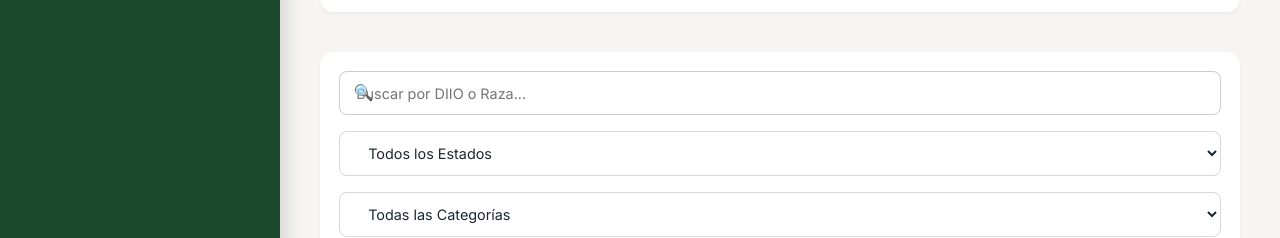
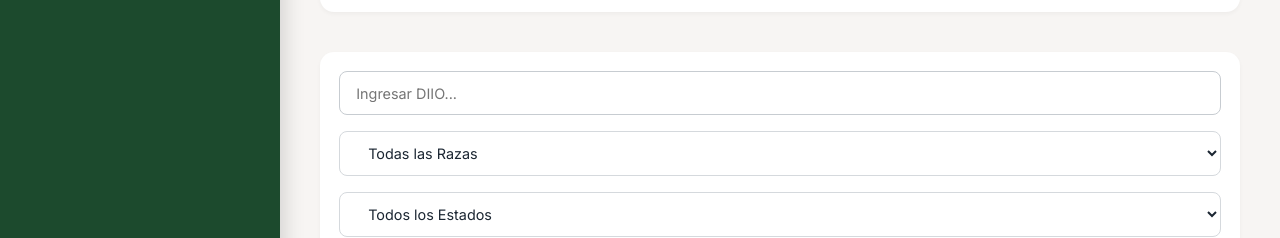
Before and after one commit to DiegoJoaquin/saasvacas, a Next.js app: page /inventario in a window 1280 px wide. Shown: the part 663-901 px from the top of the page. Built offline with nearby package versions, Linux system fonts and the light colour scheme.

Commit message:
Split DIIO text search and Breed dropdown, remove search magnifying glass icon

```diff
--- a/app/inventario/page.js
+++ b/app/inventario/page.js
@@ -12,6 +12,7 @@ export default function InventarioPage() {
     const [searchVal, setSearchVal] = useState('');
     const [filterEstado, setFilterEstado] = useState('Todos');
     const [filterCategoria, setFilterCategoria] = useState('Todos');
+    const [filterRaza, setFilterRaza] = useState('Todos');
 
     // Estado para el drawer de detalles
     const [selectedAnimal, setSelectedAnimal] = useState(null);
@@ -24,18 +25,25 @@ export default function InventarioPage() {
 
     const todayStr = useMemo(() => new Date().toISOString().split('T')[0], []);
 
+    // Extraer razas únicas existentes en el rebaño de forma dinámica
+    const uniqueRazas = useMemo(() => {
+        if (!farmData || !farmData.animales) return [];
+        const razas = farmData.animales.map(a => a.raza).filter(Boolean);
+        return ['Todos', ...Array.from(new Set(razas))].sort();
+    }, [farmData]);
+
     // Filtrar animales
     const animalesFiltrados = useMemo(() => {
         if (!farmData || !farmData.animales) return [];
 
         return farmData.animales.filter(a => {
-            const matchSearch = a.diio.toLowerCase().includes(searchVal.toLowerCase()) ||
-                                a.raza.toLowerCase().includes(searchVal.toLowerCase());
+            const matchSearch = a.diio.toLowerCase().includes(searchVal.toLowerCase());
+            const matchRaza = filterRaza === 'Todos' || a.raza === filterRaza;
             const matchEstado = filterEstado === 'Todos' || a.estado === filterEstado;
             const matchCategoria = filterCategoria === 'Todos' || a.categoria === filterCategoria;
-            return matchSearch && matchEstado && matchCategoria;
+            return matchSearch && matchRaza && matchEstado && matchCategoria;
         });
-    }, [farmData, searchVal, filterEstado, filterCategoria]);
+    }, [farmData, searchVal, filterRaza, filterEstado, filterCategoria]);
 
     const handleAddAnimalSubmit = (e) => {
         e.preventDefault();
@@ -150,15 +158,26 @@ export default function InventarioPage() {
             {/* Buscador e Inventario */}
             <div className="controls-bar">
                 <div className="search-input-wrapper">
-                    <span className="search-icon" role="img" aria-label="search">🔍</span>
                     <input
                         type="text"
                         id="search-diio"
-                        placeholder="Buscar por DIIO o Raza..."
+                        placeholder="Ingresar DIIO..."
+                        style={{ paddingLeft: '1rem' }}
                         value={searchVal}
                         onChange={(e) => setSearchVal(e.target.value)}
                     />
                 </div>
+                <select
+                    id="filter-raza"
+                    className="filter-select"
+                    value={filterRaza}
+                    onChange={(e) => setFilterRaza(e.target.value)}
+                >
+                    <option value="Todos">Todas las Razas</option>
+                    {uniqueRazas.filter(r => r !== 'Todos').map(raza => (
+                        <option key={raza} value={raza}>{raza}</option>
+                    ))}
+                </select>
                 <select
                     id="filter-estado"
                     className="filter-select"
```
